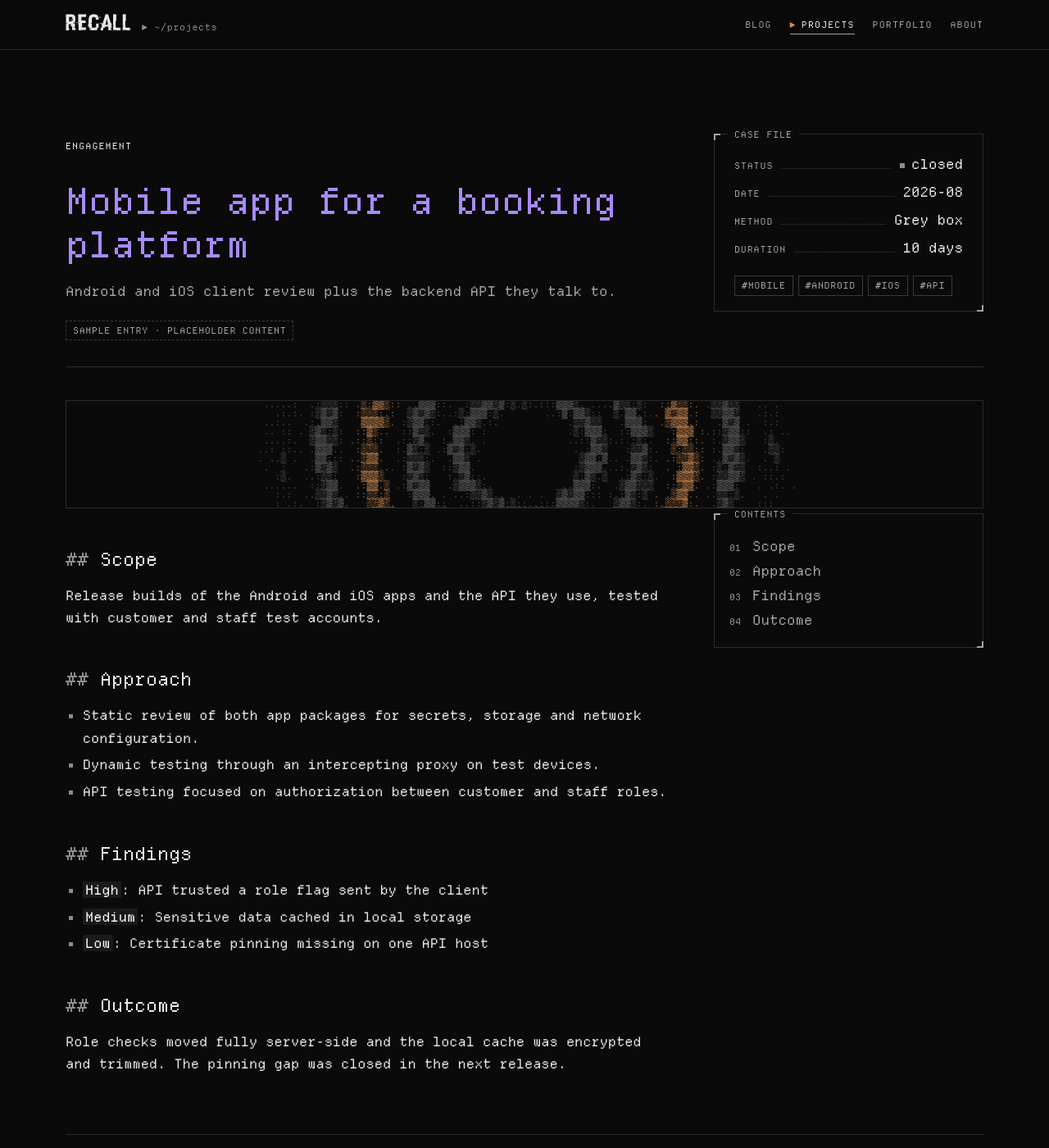
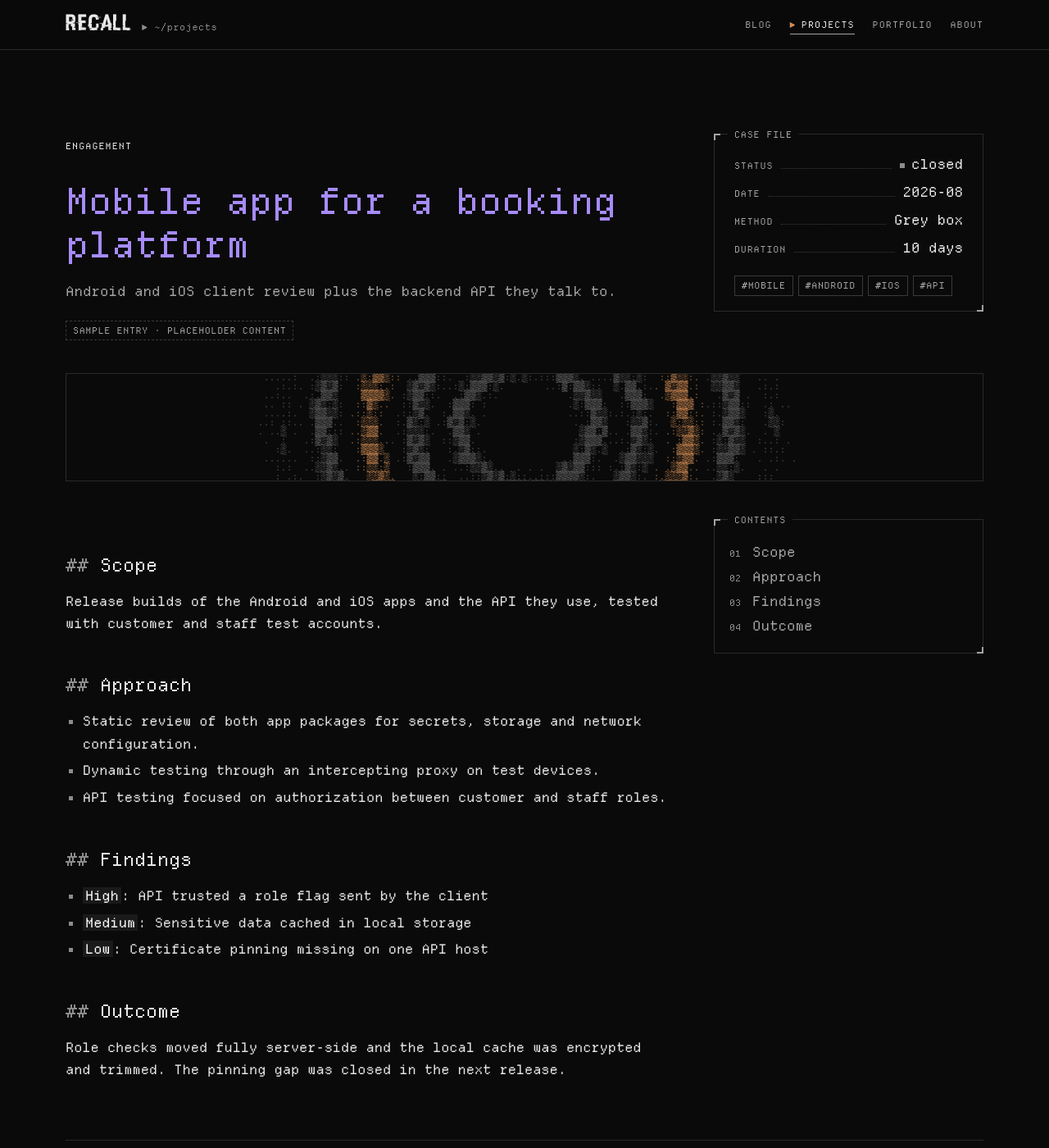
Before and after one commit to kallari-dev/blog, a Jekyll site: the page built from _projects/mobile-application.md, in a window 1280 px wide and 1400 px high. Shown: the whole window at 82% size. Built offline with Jekyll 4.4.1, drawn with Linux system fonts in a browser that asks for light colours; some of the changed text lies outside the part shown.

Commit message:
Tidy project page spacing and add older/newer project links
- Cover image sits 40px from the header and from the body, without
  the divider above it (posts with a cover too)
- Project pages end with Older · All projects · Newer

Co-Authored-By: Claude Opus 5.5 <noreply@anthropic.com>

```diff
--- a/_includes/css/pages.css
+++ b/_includes/css/pages.css
@@ -35,7 +35,7 @@
 .dossier dt { order: 0; flex: none; }
 .dossier dd { order: 2; margin: 0; text-align: right; }
 
-.project-cover { margin: 40px 0 0; border: 1px solid var(--line); }
+.project-cover { margin: 0 0 40px; border: 1px solid var(--line); }
 .entry-cover { margin: 0 0 40px; border: 1px solid var(--line); }
 
 /* 404 */
--- a/_layouts/post.html
+++ b/_layouts/post.html
@@ -3,7 +3,7 @@ layout: default
 ---
 {% assign cat = site.data.categories[page.category] %}{% assign words = content | number_of_words %}{% assign minutes = words | divided_by: 200 | at_least: 1 %}
 <article class="entry wrap">
-  <header class="entry-head vanish">
+  <header class="entry-head{% if page.cover %} has-cover{% endif %} vanish">
     <div class="entry-intro">
       <p class="label kicker"><a class="more" href="{{ '/blog/' | relative_url }}?category={{ page.category }}"><b>{{ cat.single | default: page.category }}</b></a></p>
       <h1>{{ page.title }}</h1>
--- a/_layouts/project.html
+++ b/_layouts/project.html
@@ -3,7 +3,7 @@ layout: default
 ---
 {% assign type = site.data.project_types[page.category] %}
 <article class="entry wrap">
-  <header class="entry-head vanish">
+  <header class="entry-head has-cover vanish">
     <div class="entry-intro">
       <p class="label kicker"><a class="more" href="{{ '/projects/' | relative_url }}?category={{ page.category }}"><b>{{ type.single | default: page.category }}</b></a></p>
       <h1>{{ page.title }}</h1>
@@ -38,8 +38,10 @@ layout: default
     {% unless page.toc == false %}{% include toc.html html=content %}{% endunless %}
   </div>
 
-  <nav class="pager" aria-label="More projects">
-    <a class="prev" href="{{ '/projects/' | relative_url }}"><span class="label">&larr; Back</span>All projects</a>
+  <nav class="pager pager-3" aria-label="More projects">
+    {% if page.previous %}<a class="prev" href="{{ page.previous.url | relative_url }}"><span class="label">&larr; Older</span>{{ page.previous.title }}</a>{% endif %}
+    <a class="up" href="{{ '/projects/' | relative_url }}"><span class="label">&uarr; Index</span>All projects</a>
+    {% if page.next %}<a class="next" href="{{ page.next.url | relative_url }}"><span class="label">Newer &rarr;</span>{{ page.next.title }}</a>{% endif %}
   </nav>
 </article>
 <script src="{{ '/assets/js/code.js' | relative_url }}" defer></script>
```
Also changed, not shown: _includes/css/prose.css (+12 -0 lines).
